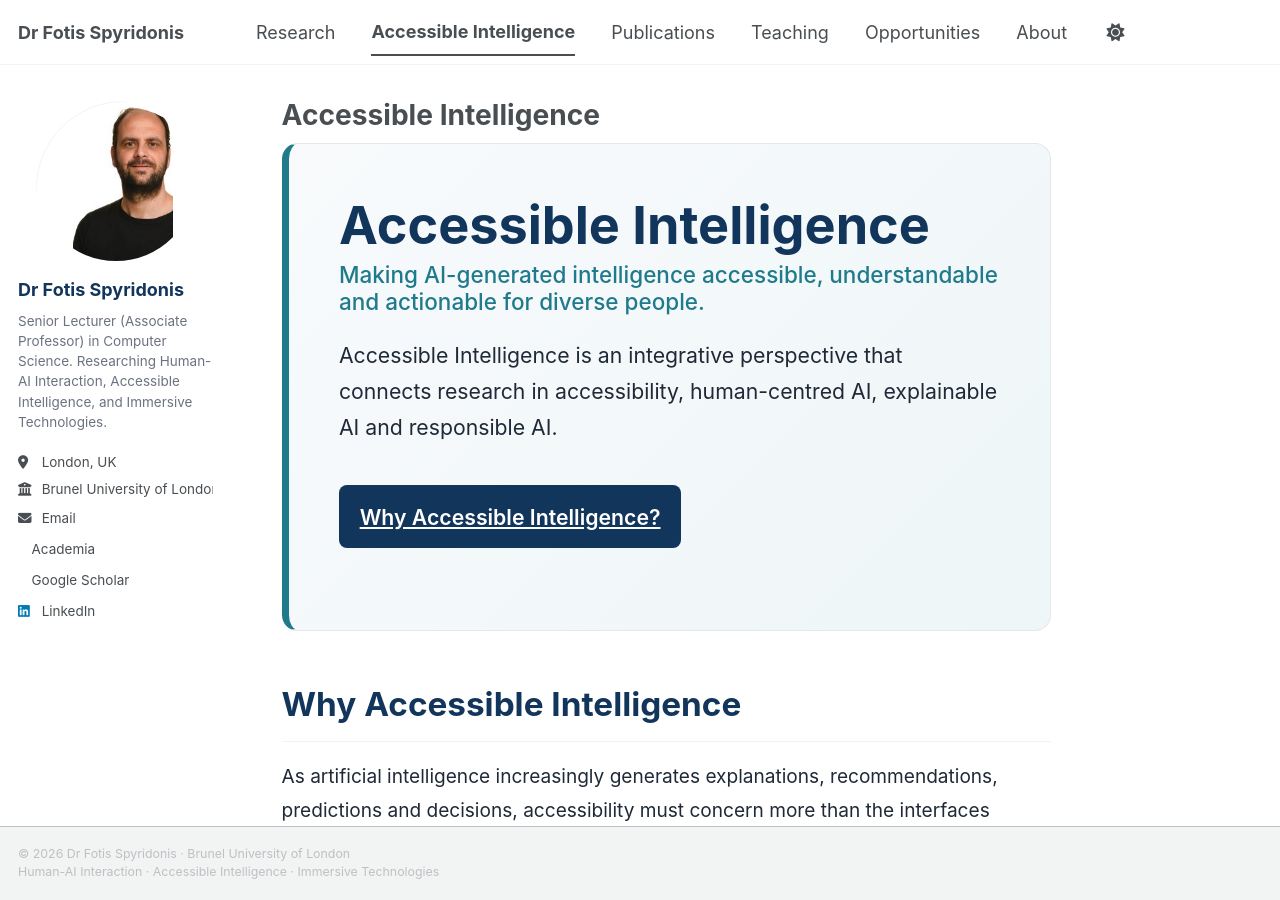
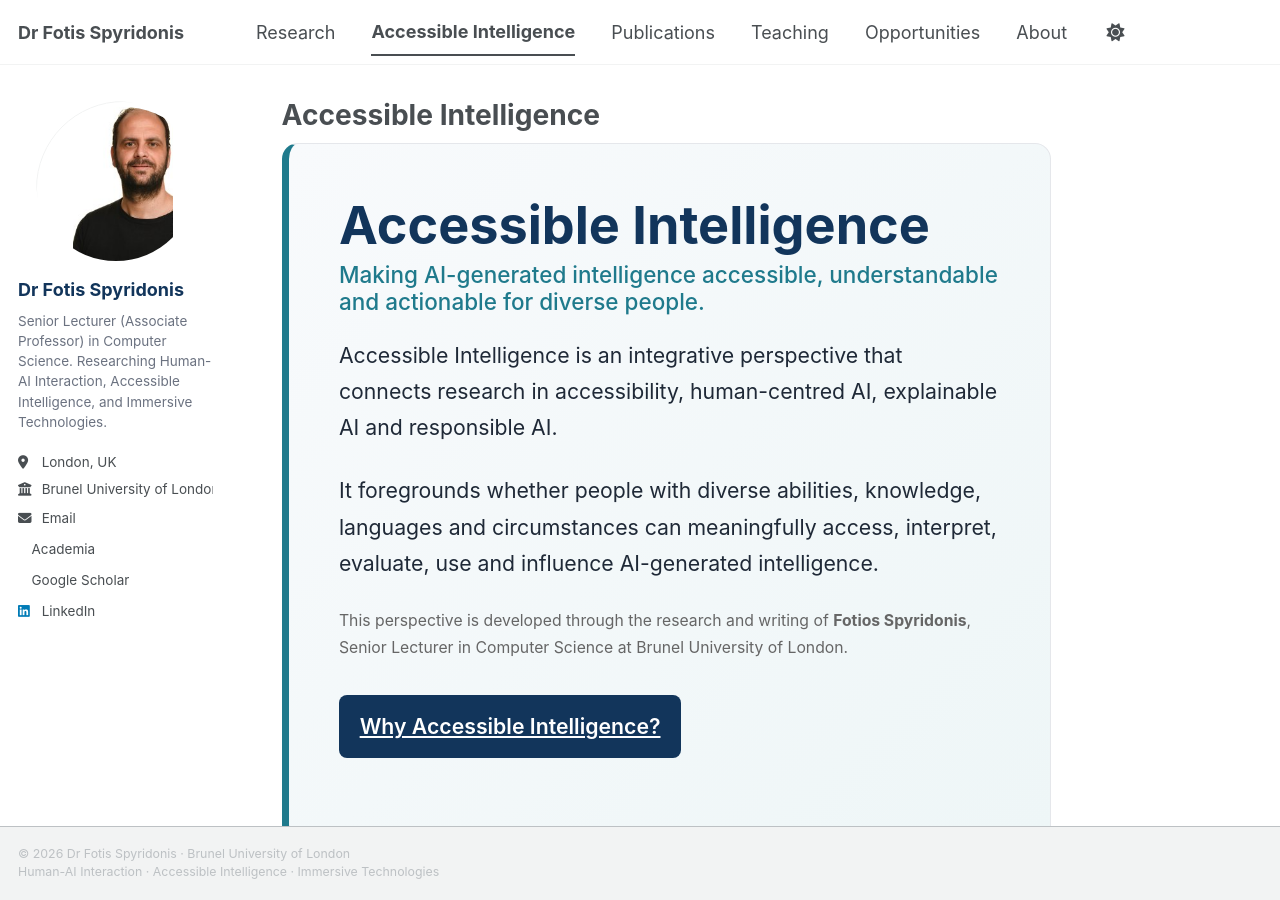
Before and after one commit to fotios-spyridonis/fotios-spyridonis.github.io, a Jekyll site: the page built from _pages/accessible-intelligence.md, in a window 1280 px wide and 900 px high. Built offline with Jekyll 4.4.1, drawn with Linux system fonts in a browser that asks for light colours; a style sheet for code colours, icons or effects is not loaded.

Commit message:
Update accessible-intelligence.md

```diff
--- a/_pages/accessible-intelligence.md
+++ b/_pages/accessible-intelligence.md
@@ -11,6 +11,14 @@ author_profile: true
 <h3>Making AI-generated intelligence accessible, understandable and actionable for diverse people.</h3>
 
 <p>Accessible Intelligence is an integrative perspective that connects research in accessibility, human-centred AI, explainable AI and responsible AI.</p>
+<p>It foregrounds whether people with diverse abilities, knowledge, languages and circumstances can meaningfully access, interpret, evaluate, use and influence AI-generated intelligence.</p>
+
+<p style="font-size: 0.875rem; color: #666;">
+  This perspective is developed through the research and writing of
+  <strong>Fotios Spyridonis</strong>, Senior Lecturer in Computer Science
+  at Brunel University of London.
+</p>
+
 
 <p>
 <a class="btn-custom" href="#why">Why Accessible Intelligence?</a>
```
